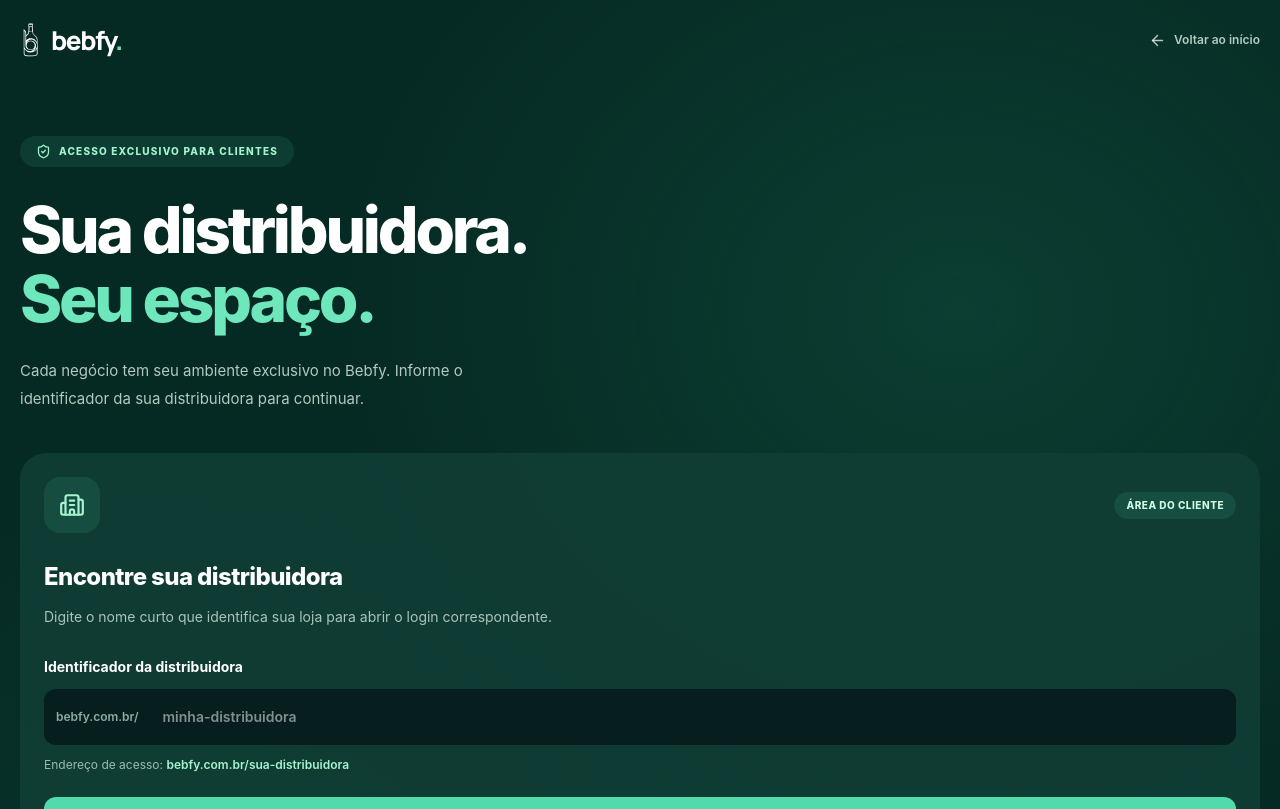
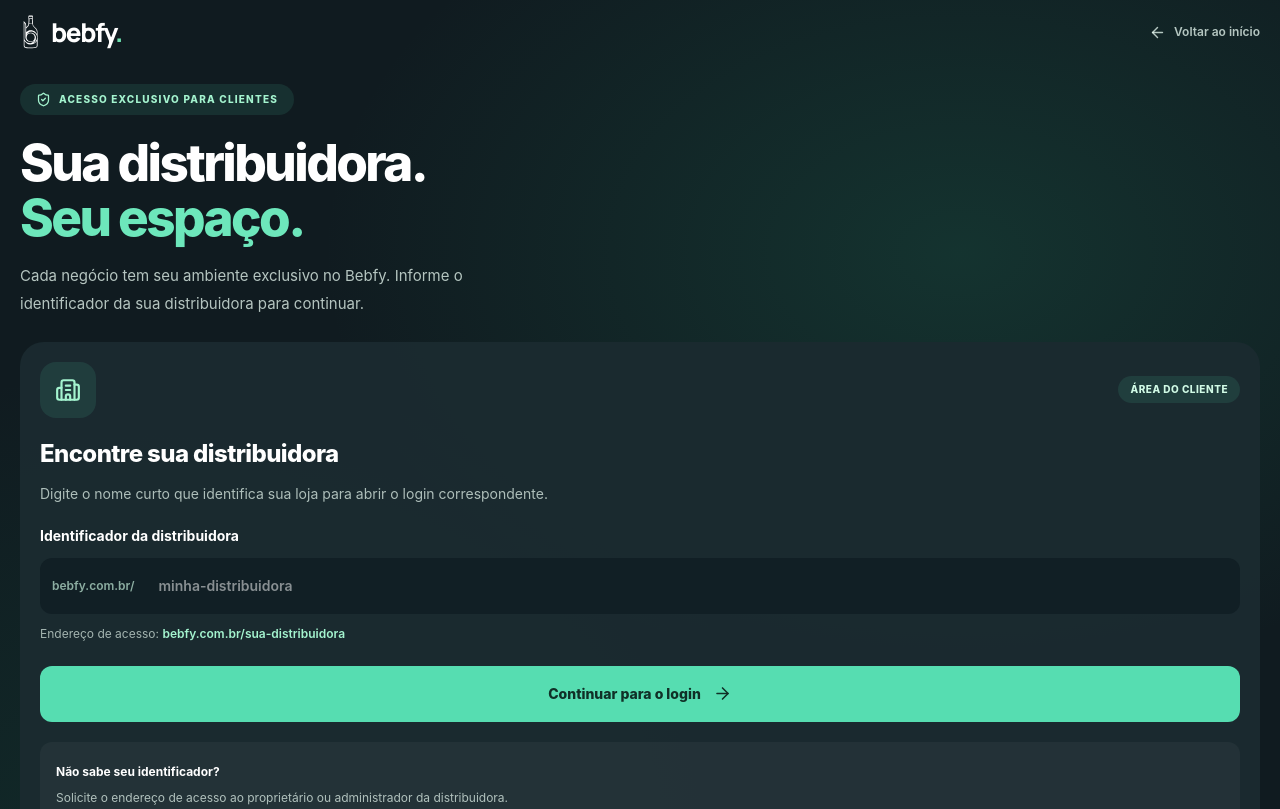
Before and after one commit to Bebfy-Tech/bebfy-frontend, a React (Vite) app: page /acessar in a window 1280 px wide. Shown: the top 809 px of the page. Built offline with nearby package versions, Linux system fonts and the light colour scheme; no server answers.

Commit message:
style(access): fit viewport and unify premium tenant entry colors

```diff
--- a/src/pages/StoreLookup.tsx
+++ b/src/pages/StoreLookup.tsx
@@ -21,11 +21,11 @@ export function StoreLookup() {
     navigate(tenantPath('', normalized));
   };
 
-  return <div className="min-h-screen bg-[#052923] text-white selection:bg-emerald-300 selection:text-[#052923]">
-    <div className="relative isolate min-h-screen overflow-hidden">
+  return <div className="bebfy-access-viewport bg-[#101b20] text-white selection:bg-emerald-300 selection:text-[#101b20]">
+    <div className="relative isolate h-full overflow-hidden">
       <div aria-hidden="true" className="pointer-events-none absolute inset-0 bg-[radial-gradient(ellipse_at_75%_28%,rgba(35,137,102,.22),transparent_47%),radial-gradient(ellipse_at_12%_94%,rgba(22,110,81,.18),transparent_40%)]" />
-      <div className="relative mx-auto flex min-h-screen max-w-7xl flex-col px-5 sm:px-8 lg:px-12">
-        <header className="flex h-20 items-center justify-between border-b border-white/10">
+      <div className="bebfy-lookup-layout relative mx-auto flex h-full max-w-7xl min-h-0 flex-col px-5 sm:px-8 lg:px-12">
+        <header className="flex h-16 shrink-0 items-center justify-between border-b border-white/10 sm:h-[70px]">
           <Link to="/" aria-label="Bebfy, voltar ao início" className="inline-flex items-center">
             <BebfyBrand light compact />
           </Link>
@@ -33,18 +33,18 @@ export function StoreLookup() {
             <ArrowLeft size={17} /> Voltar ao início
           </Link>
         </header>
-        <main className="grid flex-1 items-center gap-10 py-14 lg:grid-cols-[minmax(0,1fr)_480px] lg:gap-20 lg:py-20">
+        <main className="bebfy-lookup-main grid min-h-0 flex-1 items-center gap-6 py-5 lg:grid-cols-[minmax(0,1fr)_minmax(350px,450px)] lg:gap-12 lg:py-6">
           <section className="max-w-xl">
             <span className="inline-flex items-center gap-2 rounded-full border border-emerald-300/25 bg-emerald-300/10 px-4 py-2 text-[10px] font-extrabold tracking-[.12em] text-emerald-200 sm:text-xs">
               <ShieldCheck size={15} /> ACESSO EXCLUSIVO PARA CLIENTES
             </span>
-            <h1 className="mt-7 text-[clamp(2.5rem,5vw,4.15rem)] font-extrabold leading-[1.08] tracking-[-.05em]">
+            <h1 className="mt-5 text-[clamp(2rem,4vw,3.5rem)] font-extrabold leading-[1.08] tracking-[-.05em]">
               Sua distribuidora.<br /><span className="text-[#6de7bb]">Seu espaço.</span>
             </h1>
-            <p className="mt-6 max-w-md text-[15px] leading-7 text-emerald-50/75">
+            <p className="mt-4 max-w-md text-[15px] leading-7 text-emerald-50/75">
               Cada negócio tem seu ambiente exclusivo no Bebfy. Informe o identificador da sua distribuidora para continuar.
             </p>
-            <div className="mt-10 hidden gap-6 md:flex lg:flex-col">
+            <div className="mt-7 hidden gap-5 md:flex lg:flex-col">
               <div className="flex items-center gap-4">
                 <span className="grid h-12 w-12 shrink-0 place-items-center rounded-xl border border-emerald-300/20 bg-emerald-300/10 text-emerald-200"><Building2 size={23}/></span>
                 <div><strong className="text-sm">Acesso individual</strong><p className="mt-1 text-xs text-emerald-50/65">Um ambiente dedicado a cada distribuidora.</p></div>
@@ -55,16 +55,16 @@ export function StoreLookup() {
               </div>
             </div>
           </section>
-          <section aria-labelledby="lookup-heading" className="rounded-[26px] border border-emerald-200/25 bg-[#103d35]/90 p-6 shadow-[0_30px_80px_rgba(0,0,0,.28)] sm:p-9">
+          <section aria-labelledby="lookup-heading" className="rounded-[24px] border border-[#314f51] bg-[#1b2b30]/95 p-5 shadow-[0_25px_65px_rgba(0,0,0,.26)] sm:p-7">
             <div className="flex items-center justify-between gap-3">
               <span className="grid h-14 w-14 place-items-center rounded-2xl border border-emerald-300/20 bg-emerald-300/10 text-emerald-200"><Building2 size={26}/></span>
               <span className="rounded-full border border-emerald-300/20 bg-emerald-300/10 px-3 py-1.5 text-[10px] font-extrabold tracking-wider text-emerald-100">ÁREA DO CLIENTE</span>
             </div>
-            <h2 id="lookup-heading" className="mt-7 text-2xl font-extrabold tracking-tight sm:text-[28px]">Encontre sua distribuidora</h2>
+            <h2 id="lookup-heading" className="mt-5 text-2xl font-extrabold tracking-tight sm:text-[28px]">Encontre sua distribuidora</h2>
             <p className="mt-3 text-sm leading-6 text-emerald-50/70">Digite o nome curto que identifica sua loja para abrir o login correspondente.</p>
-            <form onSubmit={entrar} className="mt-7" noValidate>
+            <form onSubmit={entrar} className="mt-5" noValidate>
               <label htmlFor="identificador-loja" className="block text-sm font-bold">Identificador da distribuidora</label>
-              <div className="mt-3 flex min-h-14 overflow-hidden rounded-xl border border-emerald-100/25 bg-[#071e1e] transition-colors focus-within:border-emerald-300 focus-within:ring-2 focus-within:ring-emerald-300/20">
+              <div className="mt-3 flex min-h-14 overflow-hidden rounded-xl border border-emerald-100/25 bg-[#111f25] transition-colors focus-within:border-emerald-300 focus-within:ring-2 focus-within:ring-emerald-300/20">
                 <span className="flex shrink-0 items-center border-r border-emerald-100/15 px-3 text-xs font-semibold text-emerald-100/65 sm:px-4 sm:text-sm">bebfy.com.br/</span>
                 <input id="identificador-loja" autoFocus required maxLength={63} spellCheck={false} autoCapitalize="none" autoComplete="off" value={slug}
                   onChange={e => { setSlug(e.target.value); setErro(''); }}
@@ -73,15 +73,15 @@ export function StoreLookup() {
               </div>
               <p id="lookup-example" className="mt-3 break-words text-xs text-emerald-50/65">Endereço de acesso: <span className="font-semibold text-emerald-200">bebfy.com.br/{preview}</span></p>
               {erro && <p id="lookup-error" role="alert" className="mt-3 text-xs font-semibold text-rose-200">{erro}</p>}
-              <button type="submit" className="mt-6 inline-flex min-h-14 w-full items-center justify-center gap-3 rounded-xl bg-[#51dbab] px-4 text-sm font-extrabold text-[#052a23] transition hover:bg-[#7dedc2] focus-visible:outline focus-visible:outline-2 focus-visible:outline-offset-2 focus-visible:outline-white">Continuar para o login <ArrowRight size={19}/></button>
+              <button type="submit" className="mt-6 inline-flex min-h-14 w-full items-center justify-center gap-3 rounded-xl bg-[#56ddb1] px-4 text-sm font-extrabold text-[#103027] transition hover:bg-[#7dedc2] focus-visible:outline focus-visible:outline-2 focus-visible:outline-offset-2 focus-visible:outline-white">Continuar para o login <ArrowRight size={19}/></button>
             </form>
-            <div className="mt-7 rounded-xl border border-emerald-100/15 bg-white/[.04] p-4">
+            <div className="mt-5 rounded-xl border border-emerald-100/15 bg-white/[.04] p-4">
               <strong className="text-xs">Não sabe seu identificador?</strong>
               <p className="mt-1.5 text-xs leading-5 text-emerald-50/70">Solicite o endereço de acesso ao proprietário ou administrador da distribuidora.</p>
             </div>
           </section>
         </main>
-        <footer className="flex flex-wrap justify-between gap-2 border-t border-white/10 py-6 text-xs text-emerald-50/50">
+        <footer className="flex shrink-0 flex-wrap justify-between gap-2 border-t border-white/10 py-3 text-xs text-emerald-50/50">
           <span>© {new Date().getFullYear()} Bebfy. Todos os direitos reservados.</span>
           <span>Gestão inteligente para o mercado de bebidas</span>
         </footer>
```
